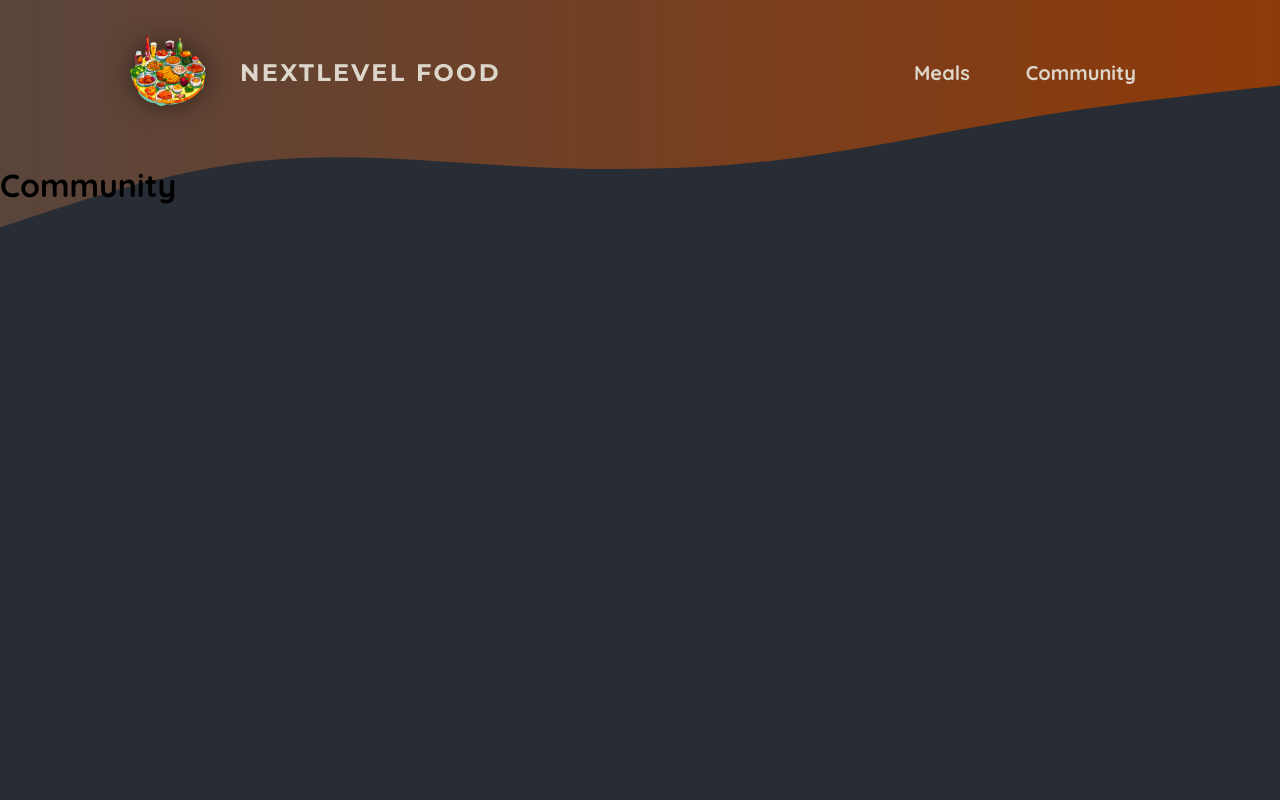
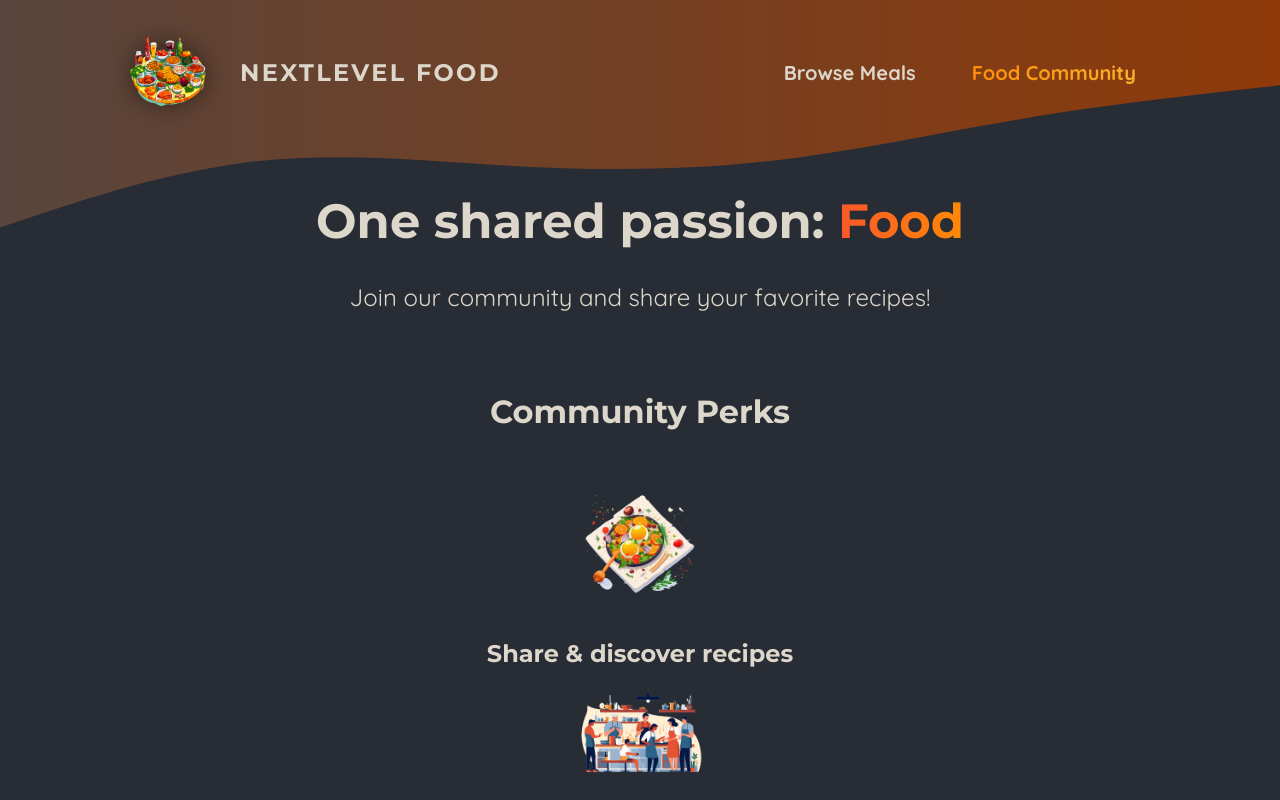
Before and after one commit to msuraj11/Food-App, a Next.js app: page /community in a window 1280 px wide. Shown: the top 800 px of the page. Built offline with nearby package versions, Linux system fonts and the light colour scheme.

Commit message:
Better way of handling 'use client' with minimalistic components, to leverage the features of SSR.

```diff
--- a/app/community/page.js
+++ b/app/community/page.js
@@ -1,3 +1,40 @@
-export default function Community() {
-  return <h1>Community</h1>;
+import Image from 'next/image';
+
+import mealIcon from '@/assets/icons/meal.png';
+import communityIcon from '@/assets/icons/community.png';
+import eventsIcon from '@/assets/icons/events.png';
+import classes from './page.module.css';
+
+export default function CommunityPage() {
+  return (
+    <>
+      <header className={classes.header}>
+        <h1>
+          One shared passion: <span className={classes.highlight}>Food</span>
+        </h1>
+        <p>Join our community and share your favorite recipes!</p>
+      </header>
+      <main className={classes.main}>
+        <h2>Community Perks</h2>
+
+        <ul className={classes.perks}>
+          <li>
+            <Image src={mealIcon} alt="A delicious meal" />
+            <p>Share & discover recipes</p>
+          </li>
+          <li>
+            <Image src={communityIcon} alt="A crowd of people, cooking" />
+            <p>Find new friends & like-minded people</p>
+          </li>
+          <li>
+            <Image
+              src={eventsIcon}
+              alt="A crowd of people at a cooking event"
+            />
+            <p>Participate in exclusive events</p>
+          </li>
+        </ul>
+      </main>
+    </>
+  );
 }
--- /dev/null
+++ b/app/community/page.module.css
@@ -0,0 +1,61 @@
+.header {
+  gap: 3rem;
+  margin: 3rem auto 5rem auto;
+  width: 90%;
+  max-width: 75rem;
+  color: #ddd6cb;
+  font-size: 1.5rem;
+  text-align: center;
+}
+
+.header h1 {
+  font-family: 'Montserrat', sans-serif;
+}
+
+.highlight {
+  background: linear-gradient(90deg, #f9572a, #ff8a05);
+  background-clip: text;
+  -webkit-background-clip: text;
+  -webkit-text-fill-color: transparent;
+}
+
+.main {
+  width: 90%;
+  max-width: 40rem;
+  margin: 0 auto;
+  text-align: center;
+}
+
+.main h2 {
+  font-family: 'Montserrat', sans-serif;
+  font-size: 2rem;
+  margin-bottom: 3rem;
+  color: #ddd6cb;
+}
+
+.perks {
+  list-style: none;
+  margin: 3rem 0;
+  padding: 0;
+}
+
+.perks li {
+  display: flex;
+  flex-direction: column;
+  align-items: center;
+  gap: 2rem;
+}
+
+.perks img {
+  width: 8rem;
+  height: 8rem;
+  object-fit: contain;
+}
+
+.perks p {
+  font-family: 'Montserrat', sans-serif;
+  font-size: 1.5rem;
+  font-weight: bold;
+  margin: 0;
+  color: #ddd6cb;
+}
--- a/app/page.js
+++ b/app/page.js
@@ -1,7 +1,7 @@
-import Link from "next/link";
+import Link from 'next/link';
 
-import classes from "./page.module.css";
-import ImageSlideshow from "@/components/image-slideshow";
+import classes from './page.module.css';
+import ImageSlideshow from '@/components/image-slideshow';
 
 export default function Home() {
   return (
--- a/components/meals-header.js
+++ b/components/main-header.js
@@ -1,7 +1,8 @@
-import Link from "next/link";
-import Image from "next/image";
-import logoImg from "@/assets/logo.png";
-import classes from "./main-header.module.css";
+import Link from 'next/link';
+import Image from 'next/image';
+import logoImg from '@/assets/logo.png';
+import classes from './main-header.module.css';
+import NavLink from './nav-link';
 
 export default function MealsHeader() {
   return (
@@ -13,10 +14,10 @@ export default function MealsHeader() {
       <nav className={classes.nav}>
         <ul>
           <li>
-            <Link href="/meals">Meals</Link>
+            <NavLink href="/meals">Browse Meals</NavLink>
           </li>
           <li>
-            <Link href="/community">Community</Link>
+            <NavLink href="/community">Food Community</NavLink>
           </li>
         </ul>
       </nav>
--- a/components/main-header.module.css
+++ b/components/main-header.module.css
@@ -21,30 +21,6 @@
   font-size: 1.25rem;
 }
 
-.nav a {
-  text-decoration: none;
-  color: #ddd6cb;
-  font-weight: bold;
-  padding: 0.5rem 1rem;
-  border-radius: 0.5rem;
-}
-
-.nav a:hover,
-.nav a:active {
-  background: linear-gradient(90deg, #ff8a05, #f9b331);
-  background-clip: text;
-  -webkit-background-clip: text;
-  -webkit-text-fill-color: transparent;
-  text-shadow: 0 0 18px rgba(248, 190, 42, 0.8);
-}
-
-.active {
-  background: linear-gradient(90deg, #ff8a05, #f9b331);
-  background-clip: text;
-  -webkit-background-clip: text;
-  -webkit-text-fill-color: transparent;
-}
-
 .logo {
   display: flex;
   align-items: center;
--- /dev/null
+++ b/components/nav-link.js
@@ -0,0 +1,22 @@
+'use client';
+
+import Link from 'next/link';
+import classes from './nav-link.module.css';
+import {usePathname} from 'next/navigation';
+
+export default function NavLink({children, href}) {
+  const path = usePathname();
+
+  return (
+    <Link
+      href={href}
+      className={
+        path.startsWith(href)
+          ? `${classes.link} ${classes.active}`
+          : classes.link
+      }
+    >
+      {children}
+    </Link>
+  );
+}
--- /dev/null
+++ b/components/nav-link.module.css
@@ -0,0 +1,23 @@
+.link {
+  text-decoration: none;
+  color: #ddd6cb;
+  font-weight: bold;
+  padding: 0.5rem 1rem;
+  border-radius: 0.5rem;
+}
+
+.link:hover,
+.link:active {
+  background: linear-gradient(90deg, #ff8a05, #f9b331);
+  background-clip: text;
+  -webkit-background-clip: text;
+  -webkit-text-fill-color: transparent;
+  text-shadow: 0 0 18px rgba(248, 190, 42, 0.8);
+}
+
+.active {
+  background: linear-gradient(90deg, #ff8a05, #f9b331);
+  background-clip: text;
+  -webkit-background-clip: text;
+  -webkit-text-fill-color: transparent;
+}
```
Also changed, not shown: app/layout.js (+6 -6 lines), components/image-slideshow.js (+20 -19 lines), components/layout-background.js (+4 -4 lines).
